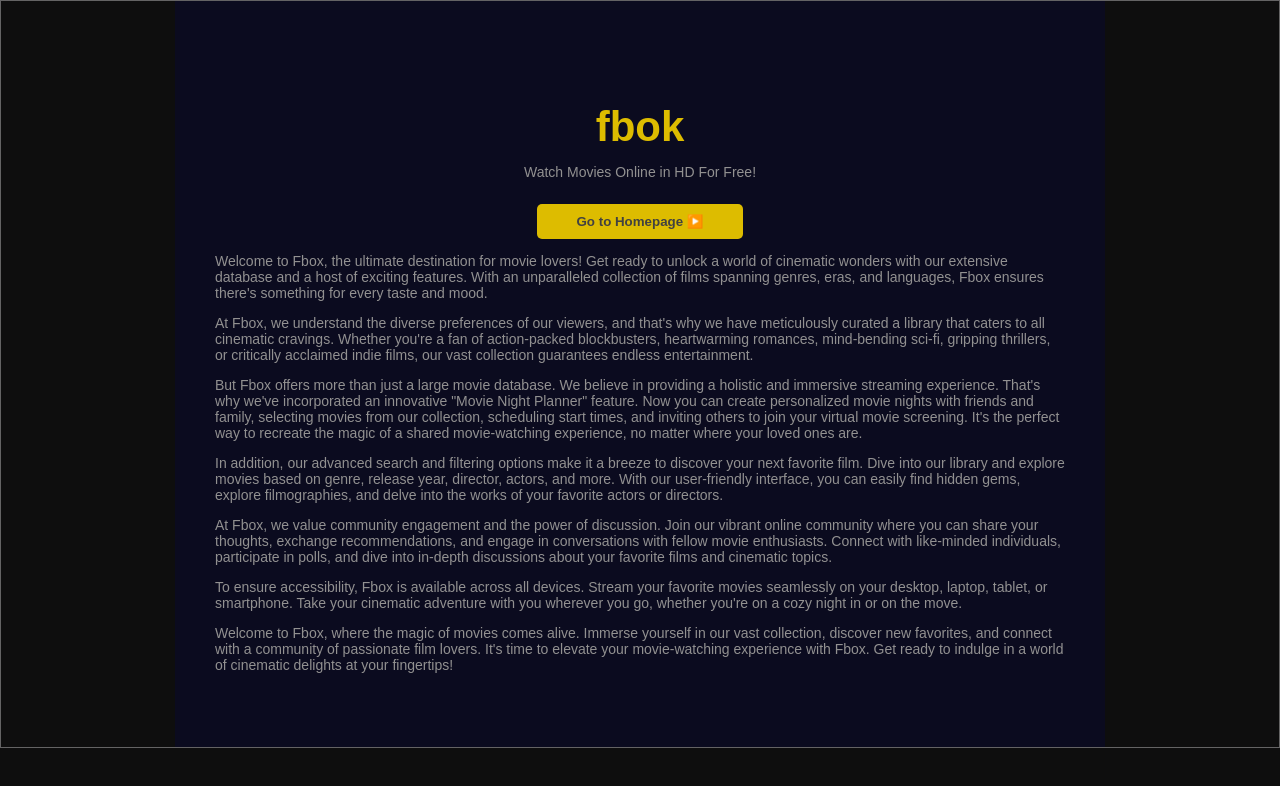
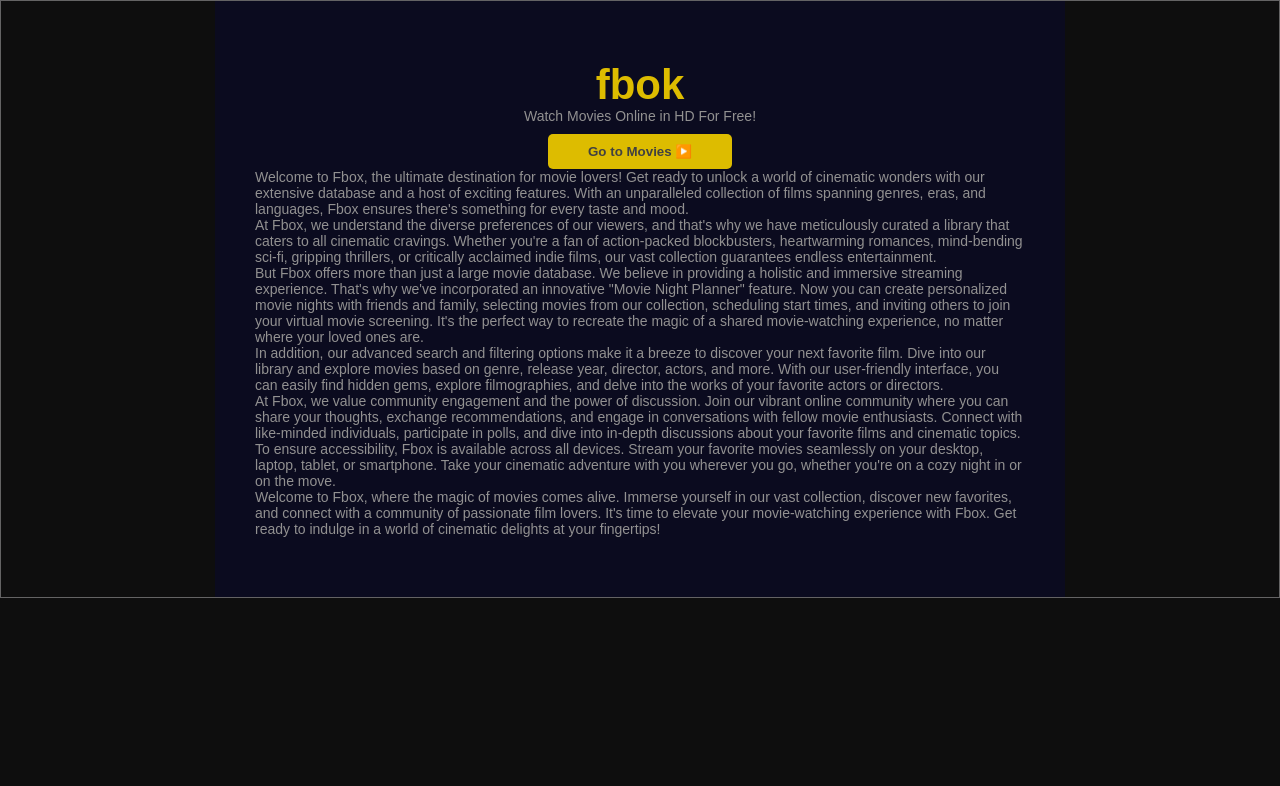
Before and after one commit to favouridoko1/movie_website, a React (Vite) app: page / in a window 1280 px wide. Shown: the top 786 px of the page. Built offline with nearby package versions, Linux system fonts and the light colour scheme.

Commit message:
Commiting changes made

```diff
--- a/src/App.jsx
+++ b/src/App.jsx
@@ -4,7 +4,7 @@ import SearchBar from "./components/search/SearchBar";
 import "./App.module.css";
 import MovieDetails from "./components/movieDetails/MovieDetails";
 import { Route, Router, Routes } from "react-router-dom";
-import PageNotFound from "../any/PageNotFound";
+import PageNotFound from "./components/pageNotFound/PageNotFound";
 
 function App() {
   const [movieData, setMovieData] = useState([]);
@@ -14,7 +14,6 @@ function App() {
     <div className="App">
       <Routes>
         <Route path="/" element={<WelcomePage />} />
-        <Route path="*" element={<PageNotFound />} />
         <Route
           path="/movies"
           element={
@@ -26,10 +25,12 @@ function App() {
             />
           }
         />
+
         <Route
           path="/movieDetails"
           element={<MovieDetails movieId={movieId} />}
         />
+        <Route path="*" element={<PageNotFound />} />
       </Routes>
     </div>
   );
--- a/src/App.module.css
+++ b/src/App.module.css
@@ -1,10 +1,15 @@
+* {
+    box-sizing: border-box;
+    padding: 0;
+    margin: 0;
+}
+
 body {
-    align-items: center;
     background-color: #0e0e0e;
     font-size: 16px;
     font-family: Arial, Helvetica, sans-serif;
-    margin: 0px;
-    padding: 0px;
+    height: 100%;
+    width: 100%;
 }
 
 
--- /dev/null
+++ b/src/components/pageNotFound/PageNotFound.jsx
@@ -0,0 +1,10 @@
+import styles from "./pageNotFound.module.css";
+export default function PageNotFound() {
+  return (
+    <div className={styles.container}>
+      <div className={styles.content}>
+        <h2>Page Not Found</h2>
+      </div>
+    </div>
+  );
+}
--- /dev/null
+++ b/src/components/pageNotFound/pageNotFound.module.css
@@ -0,0 +1,14 @@
+.container {
+    display: flex;
+    justify-content: center;
+    align-items: center;
+}
+
+.content {
+    background-color: rgb(153, 4, 4);
+    border-radius: 15px;
+    color: #bbbbbb;
+    margin-top: 15%;
+    padding: 20px 50px;
+    font-family: Arial, Helvetica, sans-serif;
+}
--- a/src/components/search/SearchBar.jsx
+++ b/src/components/search/SearchBar.jsx
@@ -40,7 +40,7 @@ export default function SearchBar({
     <>
       <div className={styles.linkContainer}>
         <Link className={styles.link} to="/">
-          Go to About
+          Go to Home
         </Link>
       </div>
       <div className={styles.inputContainer}>
--- a/src/components/welcomePage/WelcomePage.jsx
+++ b/src/components/welcomePage/WelcomePage.jsx
@@ -10,7 +10,7 @@ export default function WelcomePage() {
                 <p>Watch Movies Online in HD For Free!</p>
                 <button onClick={()=> {
                     navigate('/movies')
-                    }}>Go to Homepage ▶️</button>
+                    }}>Go to Movies ▶️</button>
             </div>
             <div>
                 <p>
```
Also changed, not shown: src/components/any/PageNotFound.jsx (deleted, +0 -7 lines).
